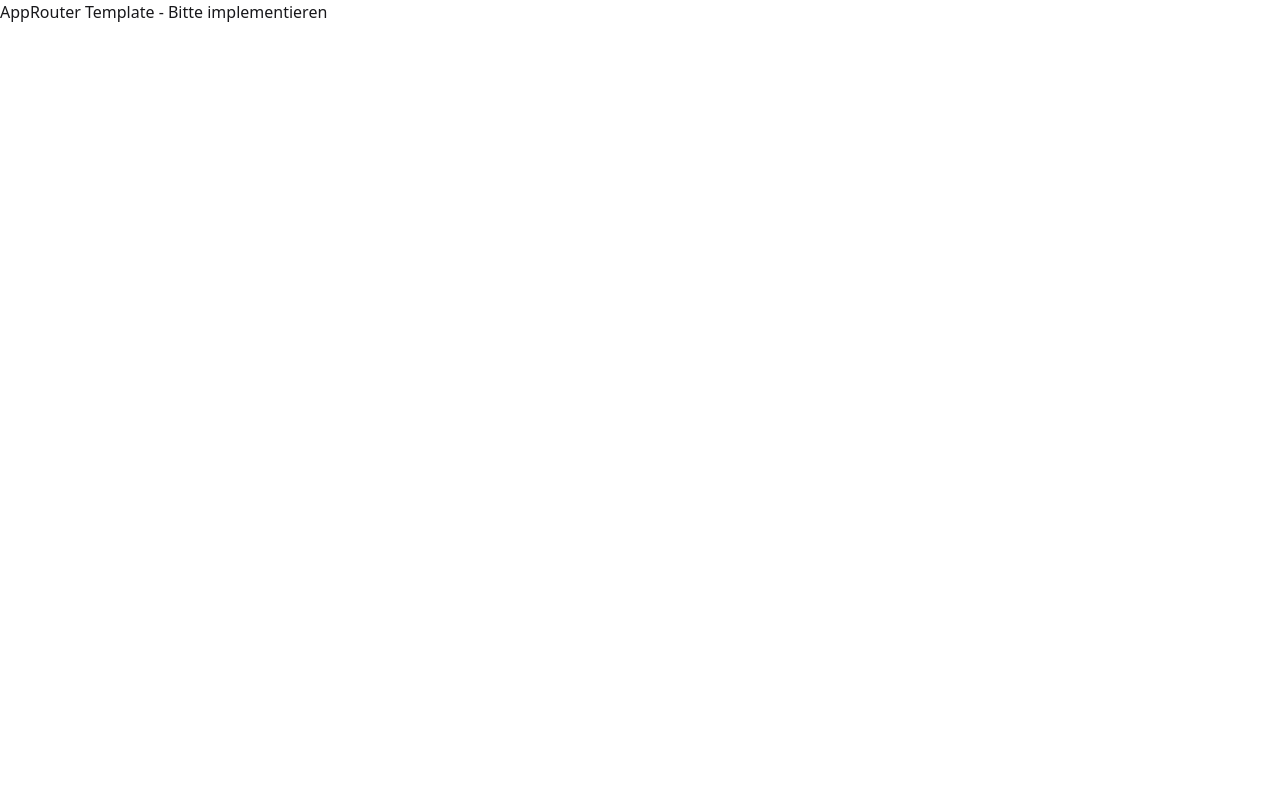
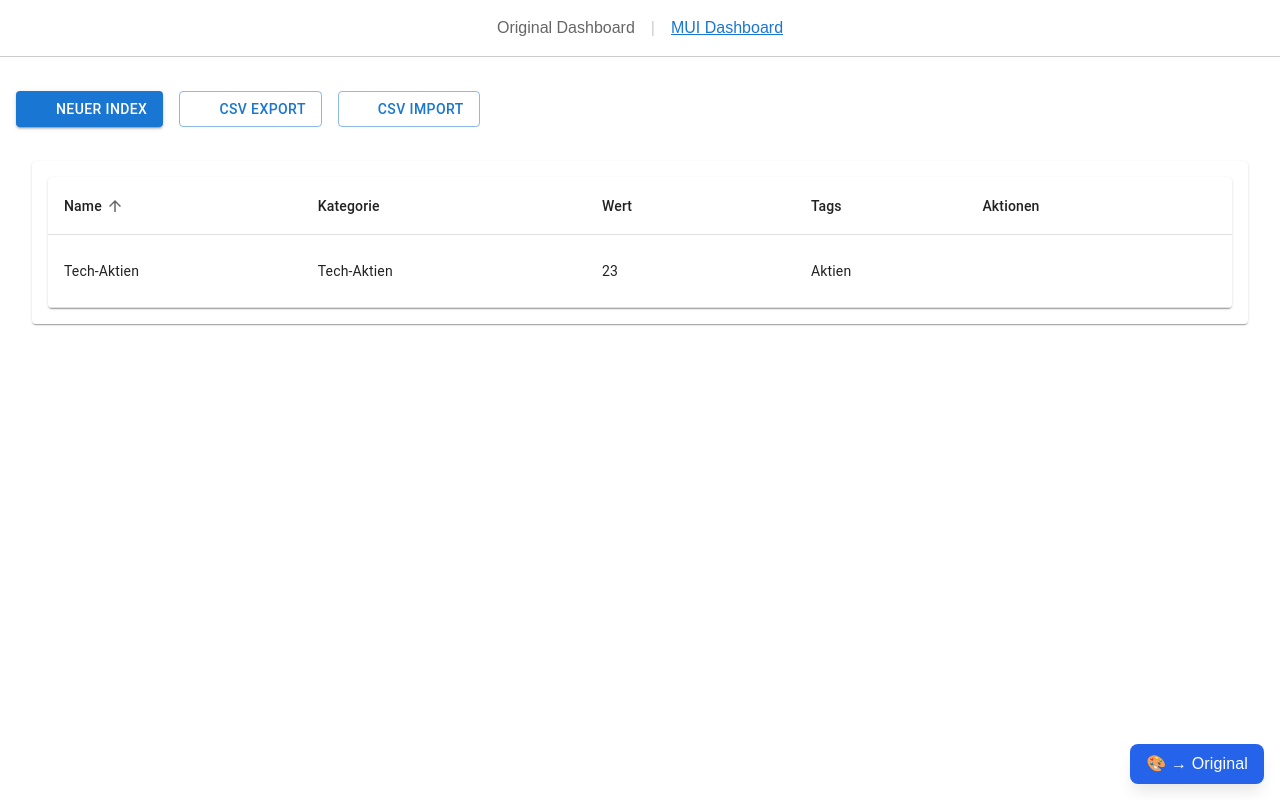
Before and after one commit to techstack-aj/fg-dashboard, a React (Vite) app: page /mui in a window 1280 px wide. Built offline with nearby package versions, Linux system fonts and the light colour scheme; some icons are missing.

Commit message:
feat: implement navigation and dashboard toggle with router (#16)

```diff
--- a/src/AppRouter.tsx
+++ b/src/AppRouter.tsx
@@ -1,15 +1,19 @@
 import React from 'react';
-// TODO: Importiere Routes und Route von 'react-router-dom'
-// TODO: Importiere deine Komponenten (App, AppMUI, IndexDetail, NotFound)
+import { Routes, Route } from 'react-router-dom';
+// TODO: Importiere deine Komponenten (IndexDetail, NotFound)
+import AppMUI from './App-MUI';
+import App from './App';
+import Navigation from './components/Navigation';
 
 const AppRouter: React.FC = () => {
   return (
-    // TODO: Implementiere hier die Routing-Logik
-    // <Routes>
-    //   <Route path="/" element={<App />} />
-    //   ... weitere Routen ...
-    // </Routes>
-    <div>AppRouter Template - Bitte implementieren</div>
+    <>
+      <Navigation />
+      <Routes>
+        <Route path="/" element={<App />} />
+        <Route path="/mui" element={<AppMUI />} />
+      </Routes>
+    </>
   );
 };
 
--- a/src/components/DashboardToggle.tsx
+++ b/src/components/DashboardToggle.tsx
@@ -1,21 +1,44 @@
 // DashboardToggle.tsx - Wechsel zwischen Original und MUI Dashboard
 import React from 'react';
+import { useNavigate, useLocation } from 'react-router-dom';
 
 export default function DashboardToggle() {
-  const currentVersion = localStorage.getItem('dashboard-version') || 'original';
-  const isMUI = currentVersion === 'mui';
+  const navigate = useNavigate();
+  const location = useLocation();
+
+  // Prüfen, ob wir auf der MUI-Seite sind (Pfad beginnt mit /mui)
+  const isMUI = location.pathname.startsWith('/mui');
 
   const toggleDashboard = () => {
-    const newVersion = isMUI ? 'original' : 'mui';
-    localStorage.setItem('dashboard-version', newVersion);
-    window.location.reload();
+    if (isMUI) {
+      navigate('/');
+    } else {
+      navigate('/mui');
+    }
+  };
+
+  // Feste Styles für Konsistenz
+  const buttonStyle: React.CSSProperties = {
+    position: 'fixed',
+    bottom: '1rem',
+    right: '1rem',
+    padding: '0.5rem 1rem',
+    borderRadius: '0.5rem',
+    backgroundColor: '#2563eb', // Tailwind blue-600
+    color: 'white',
+    fontWeight: 500,
+    border: 'none',
+    cursor: 'pointer',
+    boxShadow: '0 10px 15px -3px rgba(0, 0, 0, 0.1)',
+    zIndex: 50,
+    fontFamily: 'Arial, sans-serif', // Gleiche Schrift wie Navigation
+    fontSize: '16px'
   };
 
   return (
     <button
       onClick={toggleDashboard}
-      className="fixed bottom-4 right-4 px-4 py-2 rounded-lg shadow-lg font-medium transition-colors z-50
-                 bg-blue-600 text-white hover:bg-blue-700"
+      style={buttonStyle}
       title={`Wechsel zu ${isMUI ? 'Original' : 'MUI'} Dashboard`}
     >
       {isMUI ? '🎨 → Original' : '🎨 → MUI'}
--- a/src/components/Navigation.tsx
+++ b/src/components/Navigation.tsx
@@ -1,12 +1,33 @@
 import React from 'react';
-// TODO: Importiere Link oder NavLink von 'react-router-dom'
+import { NavLink } from 'react-router-dom';
 
 const Navigation: React.FC = () => {
+  // Wir nutzen explizite Styles, um Konflikte zwischen Tailwind und MUI zu vermeiden
+  const navStyle: React.CSSProperties = {
+    padding: '1rem',
+    borderBottom: '1px solid #ccc',
+    marginBottom: '1rem',
+    display: 'flex',
+    justifyContent: 'center', // Zentriert die Links
+    gap: '1rem',              // Abstand zwischen Links
+    fontFamily: 'Arial, sans-serif',  // Einheitliche Schriftart erzwingen
+    fontSize: '16px',         // Einheitliche Schriftgröße
+    lineHeight: '1.5',        // Einheitliche Zeilenhöhe
+    letterSpacing: '0px'      // Einheitliche Laufweite
+  };
+
+  const getLinkStyle = ({ isActive }: { isActive: boolean }): React.CSSProperties => ({
+    textDecoration: isActive ? 'underline' : 'none',
+    color: isActive ? '#1976d2' : '#666',
+    fontWeight: '500', // Immer gleiches Gewicht
+    cursor: 'pointer'
+  });
+
   return (
-    <nav style={{ padding: '1rem', borderBottom: '1px solid #ccc', marginBottom: '1rem' }}>
-      {/* TODO: Erstelle Links zu '/' und '/mui' */}
-      {/* Beispiel: <Link to="/">Original</Link> */}
-      <span>Navigation Template - Bitte implementieren</span>
+    <nav style={navStyle}>
+      <NavLink to="/" style={getLinkStyle}>Original Dashboard</NavLink>
+      <span style={{ color: '#ccc' }}>|</span>
+      <NavLink to="/mui" style={getLinkStyle}>MUI Dashboard</NavLink>
     </nav>
   );
 };
```
